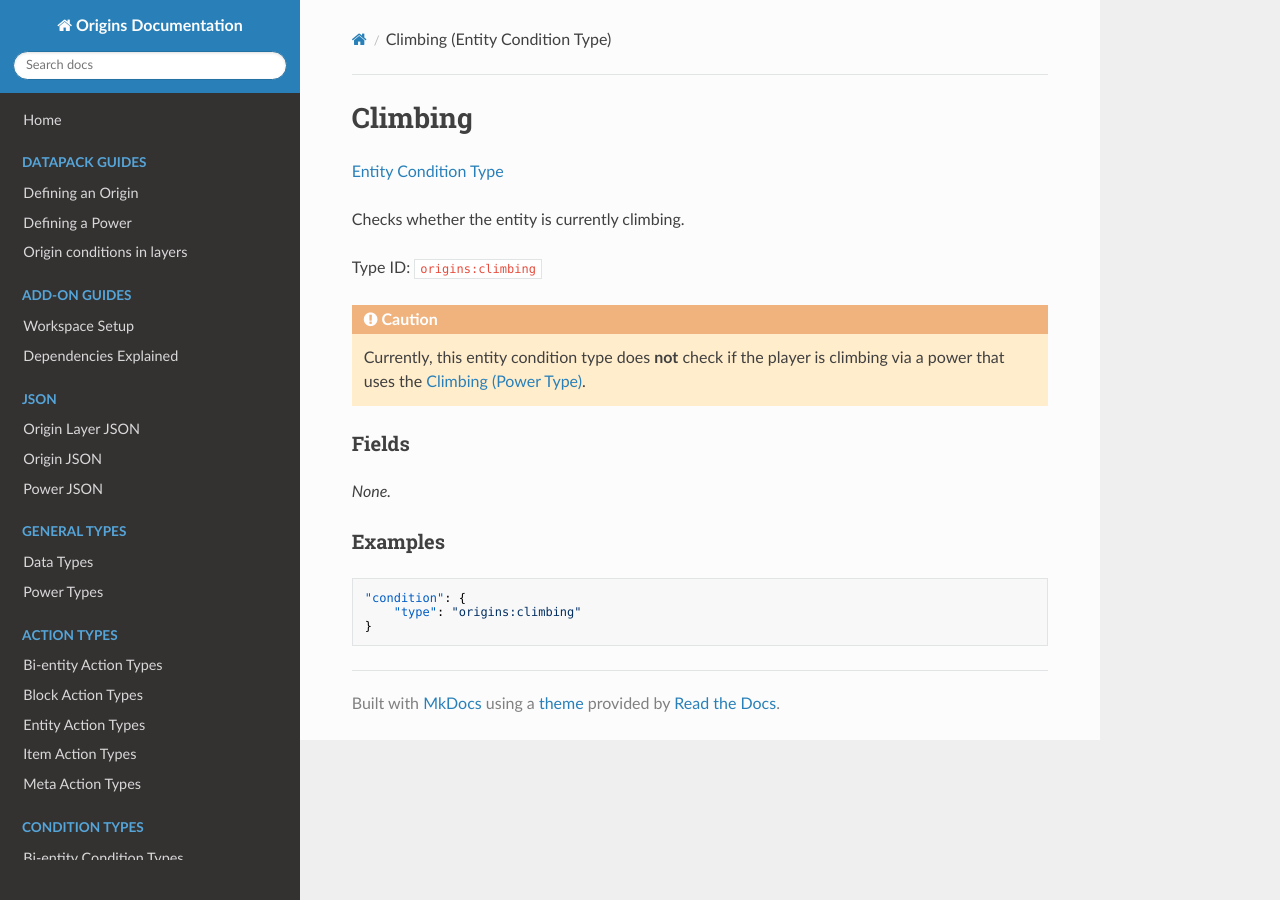
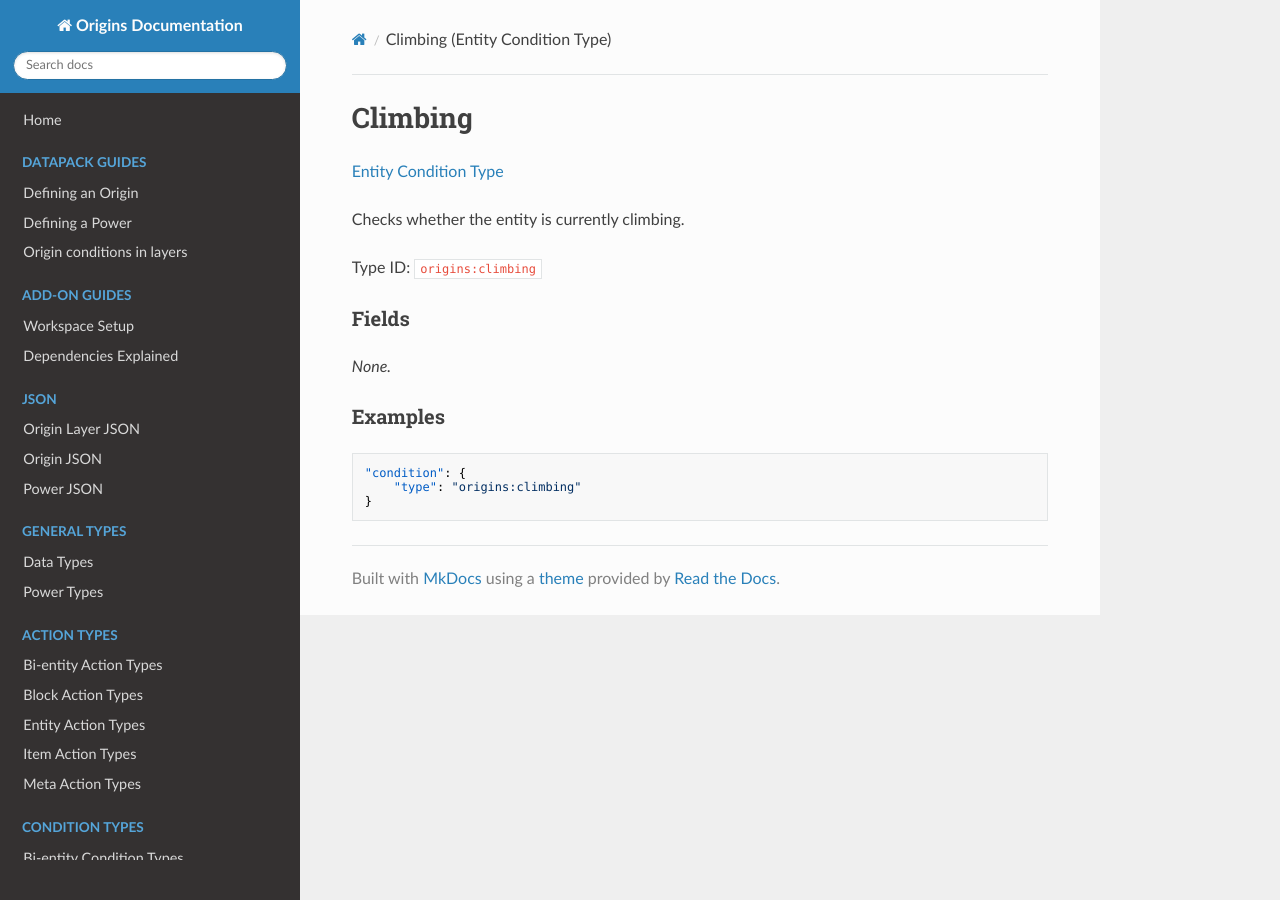
Before and after one commit to apace100/origins-docs, an MkDocs documentation site: the page built from docs/types/entity_condition_types/climbing.md, in a window 1280 px wide. Built offline with MkDocs 1.6.1, drawn with Linux system fonts in a browser that asks for light colours; nearby versions of some CDN libraries.

Commit message:
Updated `climbing.md` (Entity Condition Type)

```diff
--- a/docs/types/entity_condition_types/climbing.md
+++ b/docs/types/entity_condition_types/climbing.md
@@ -11,10 +11,6 @@ Checks whether the entity is currently climbing.
 
 Type ID: `origins:climbing`
 
-!!! caution
-
-    Currently, this entity condition type does **not** check if the player is climbing via a power that uses the [Climbing (Power Type)](../power_types/climbing.md).
-
 
 ### Fields
 
```
